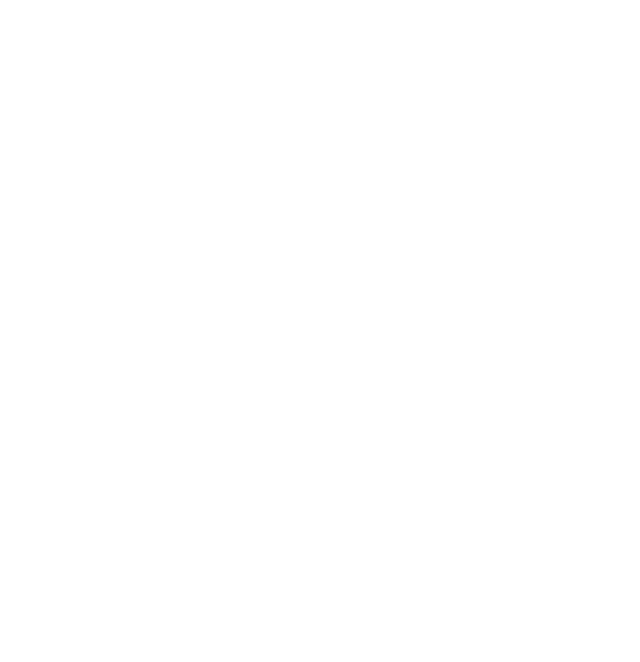
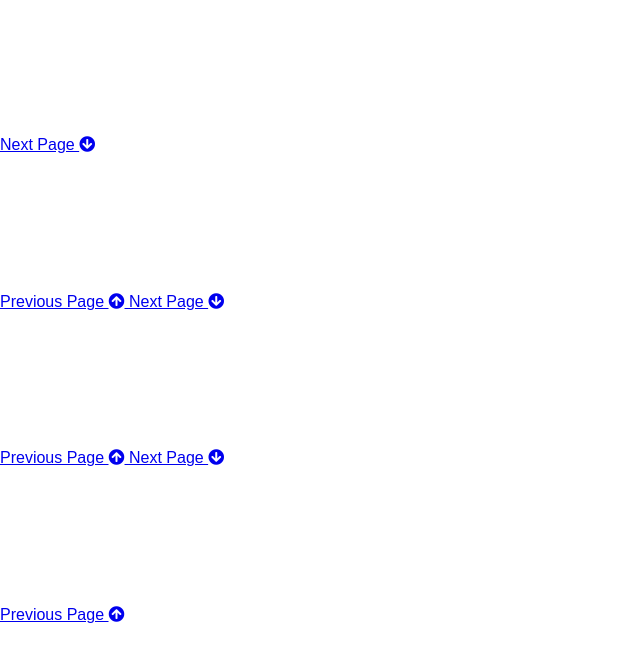
Before and after one commit to lclpdanella/presentation-website, a plain HTML site: page index.html in a window 1280 px wide. Shown: the whole page, without its empty margins (0-640 px from the left). Drawn offline with Linux system fonts and the light colour scheme.

Commit message:
Structure and initial styles

```diff
--- a/index.html
+++ b/index.html
@@ -5,9 +5,57 @@
     <meta http-equiv="X-UA-Compatible" content="IE=edge">
     <meta name="viewport" content="width=device-width, initial-scale=1.0">
     <link rel="stylesheet" href="styles.css">
-    <title>Presentation Page</title>
+    <link rel="stylesheet" href="https://cdnjs.cloudflare.com/ajax/libs/font-awesome/5.15.3/css/all.min.css" integrity="sha512-iBBXm8fW90+nuLcSKlbmrPcLa0OT92xO1BIsZ+ywDWZCvqsWgccV3gFoRBv0z+8dLJgyAHIhR35VZc2oM/gI1w==" crossorigin="anonymous" />
+    <title>Presentation</title>
 </head>
 <body>
 
+    <!-- Page 1 (Intro) -->
+    <section id="page-1" class="page">
+        <h1>Welcome To My Presentation</h1>
+        <p>Lorem ipsum dolor sit amet consectetur adipisicing elit. Facere, et doloribus esse placeat explicabo aspernatur minima repellendus suscipit nemo. Dolores corrupti soluta facere obcaecati eum amet dolorum officiis doloribus, numquam molestias neque nam pariatur sint a praesentium delectus nobis ullam?</p>
+        <div>
+            <a href="page-2" class="btn">
+                Next Page <i class="fas fa-arrow-circle-down"></i>
+            </a>
+        </div>
+    </section>
+    <!-- Page 2 -->
+    <section id="page-2" class="page">
+        <h1>Page 2</h1>
+        <p>Lorem ipsum dolor sit amet consectetur adipisicing elit. Facere, et doloribus esse placeat explicabo aspernatur minima repellendus suscipit nemo. Dolores corrupti soluta facere obcaecati eum amet dolorum officiis doloribus, numquam molestias neque nam pariatur sint a praesentium delectus nobis ullam?</p>
+        <div>
+            <a href="page-1" class="btn">
+                Previous Page <i class="fas fa-arrow-circle-up"></i>
+            </a>
+            <a href="page-3" class="btn">
+                Next Page <i class="fas fa-arrow-circle-down"></i>
+            </a>
+        </div>
+    </section>
+    <!-- Page 3 -->
+    <section id="page-3" class="page">
+        <h1>Page 3</h1>
+        <p>Lorem ipsum dolor sit amet consectetur adipisicing elit. Facere, et doloribus esse placeat explicabo aspernatur minima repellendus suscipit nemo. Dolores corrupti soluta facere obcaecati eum amet dolorum officiis doloribus, numquam molestias neque nam pariatur sint a praesentium delectus nobis ullam?</p>
+        <div>
+            <a href="page-2" class="btn">
+                Previous Page <i class="fas fa-arrow-circle-up"></i>
+            </a>
+            <a href="page-4" class="btn">
+                Next Page <i class="fas fa-arrow-circle-down"></i>
+            </a>
+        </div>
+    </section>
+    <!-- Page 4 -->
+    <section id="page-4" class="page">
+        <h1>Page 4</h1>
+        <p>Lorem ipsum dolor sit amet consectetur adipisicing elit. Facere, et doloribus esse placeat explicabo aspernatur minima repellendus suscipit nemo. Dolores corrupti soluta facere obcaecati eum amet dolorum officiis doloribus, numquam molestias neque nam pariatur sint a praesentium delectus nobis ullam?</p>
+        <div>
+            <a href="page-3" class="btn">
+                Previous Page <i class="fas fa-arrow-circle-up"></i>
+            </a>
+        </div>
+    </section>
+
 </body>
 </html>
--- a/styles.css
+++ b/styles.css
@@ -0,0 +1,21 @@
+/* Variáveis */
+
+:root {
+    --page-1-color: steelblue;
+    --page-2-color: tan;
+    --page-3-color: teal;
+    --page-4-color: slateblue;
+    --animtate-speed: 1s;
+}
+
+body {
+    font-family: Arial, Helvetica, sans-serif;
+    line-height: 1.4;
+    color: #fff;
+    margin: 0;
+    padding: 0;
+    overflow: hidden;
+}
+
+
+/* Page Colors */
```
